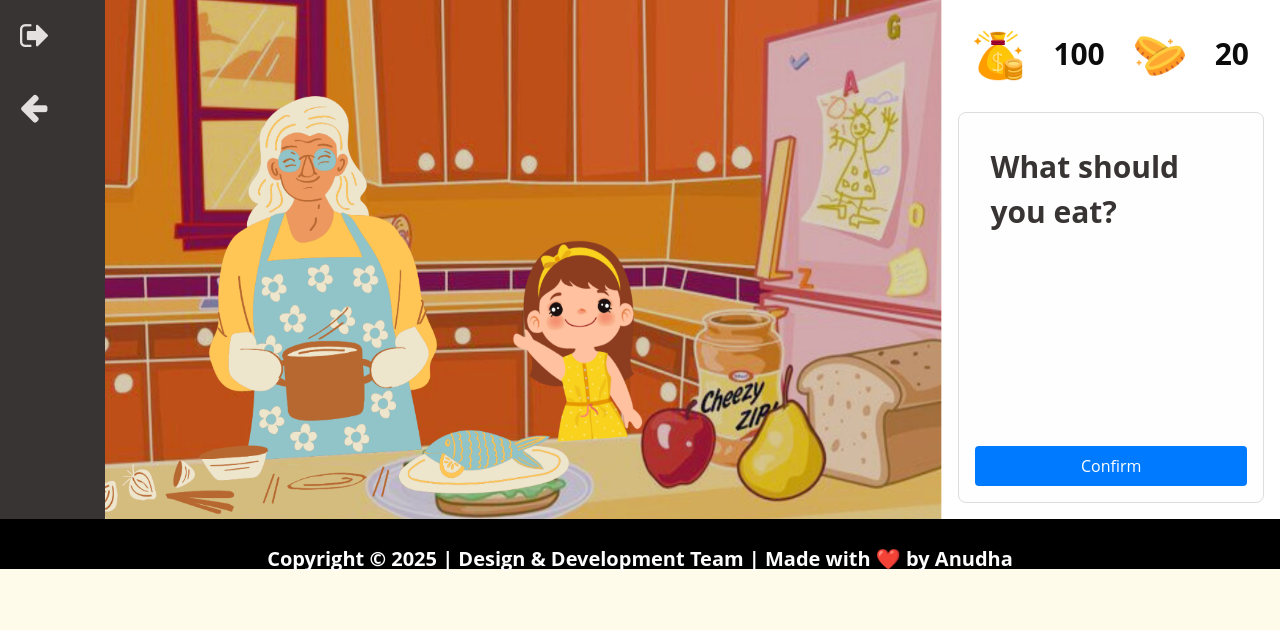
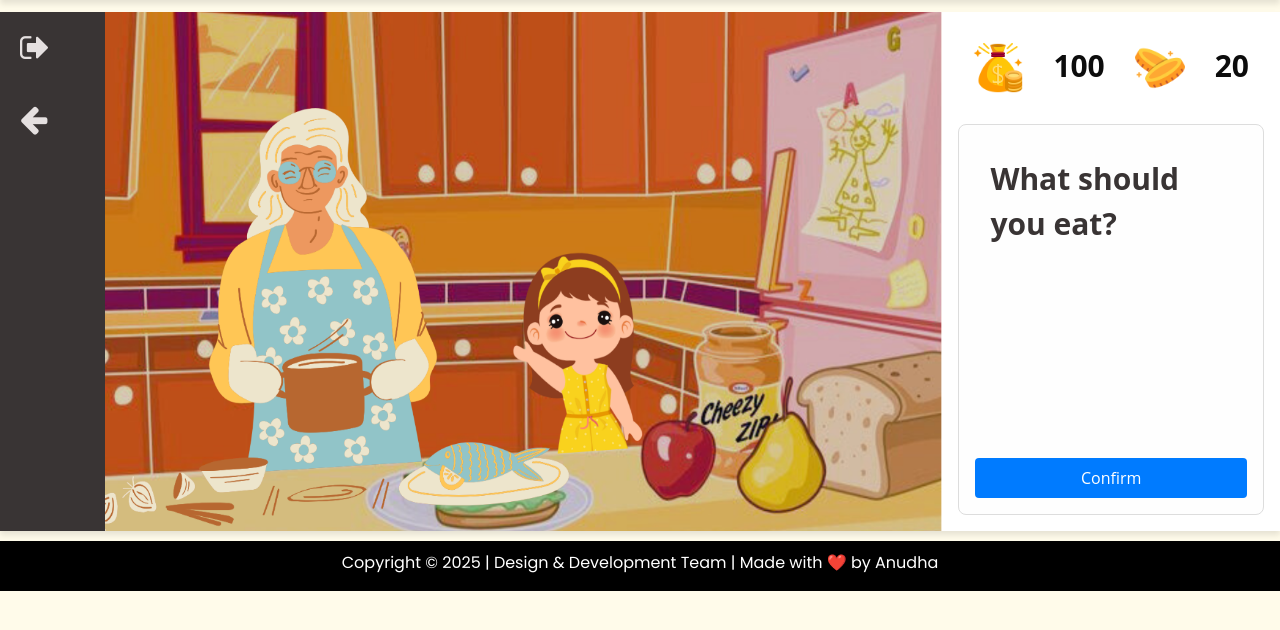
Before and after one commit to priya926/anudha-comic-games, a Django app: page /story/ in a window 1280 px wide. Shown: the part 96-726 px from the top of the page. Run offline with Django 5.2, Linux system fonts and the light colour scheme; some libraries are stand-ins or nearby versions; some web fonts are replaced.

Commit message:
footer fixed

```diff
--- a/anudhaGames/templates/footer.html
+++ b/anudhaGames/templates/footer.html
@@ -1,13 +1,11 @@
 {% load static%}
 <!-- footer section -->
-    <section class="container-fluid footer_section">
-        <p style="font-size: 20px;margin: 0;">
-            Copyright &copy; 2025 | Design & Development Team | Made with ❤️ by Anudha
-        </p>
-    </section>
-    <!-- footer section -->
-    <script type="text/javascript" src="{% static 'js/jquery-3.4.1.min.js' %}"></script>
-    <script type="text/javascript" src="{% static 'js/bootstrap.js' %}"></script>
+<div style="background-color: black;width: 100%; height: 50px;color: #fff;padding: 10px; text-align: center;font-family:'Poppins', sans-serif;margin-top: 10px;">
+    Copyright &copy; 2025 | Design & Development Team | Made with ❤️ by Anudha
+</div>
+<!-- footer section -->
+<script type="text/javascript" src="{% static 'js/jquery-3.4.1.min.js' %}"></script>
+<script type="text/javascript" src="{% static 'js/bootstrap.js' %}"></script>
 
 </body>
 </html>
--- a/anudhaGames/templates/story.html
+++ b/anudhaGames/templates/story.html
@@ -146,24 +146,13 @@
             background-color: #0056b3;
         }
 
-        .footer {
-            text-align: center;
-            padding: 10px;
-            background-color: #000;
-            color: #fff;
-            /* font-size: 0.9em; */
-        }
-
-        .footer a {
-            color: #ffd700;
-            text-decoration: none;
-        }
         .logo-container {
         position: absolute;
         top: 10px;
         right: 1px;
         z-index: 1000;
         }
+
         .logo {
         width: 200px;
         height: auto;
@@ -180,7 +169,7 @@
   </div>
 
   <!-- main section -->
-  <div class="containerd">
+  <div class="containerd" style="margin-top: 12px;">
     <div class="div1">
       <span class="li">
         <a href=""><i class="fa fa-sign-out"></i></a>
```
